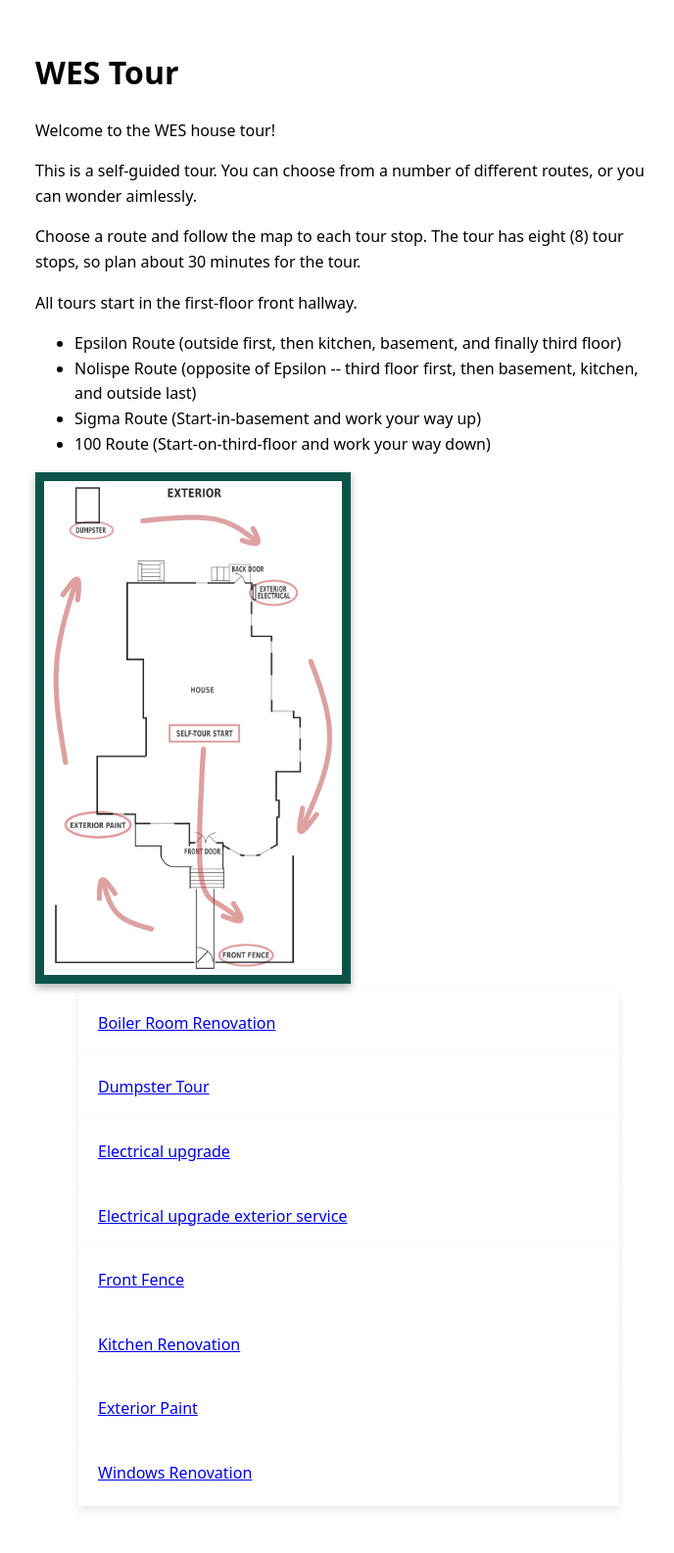
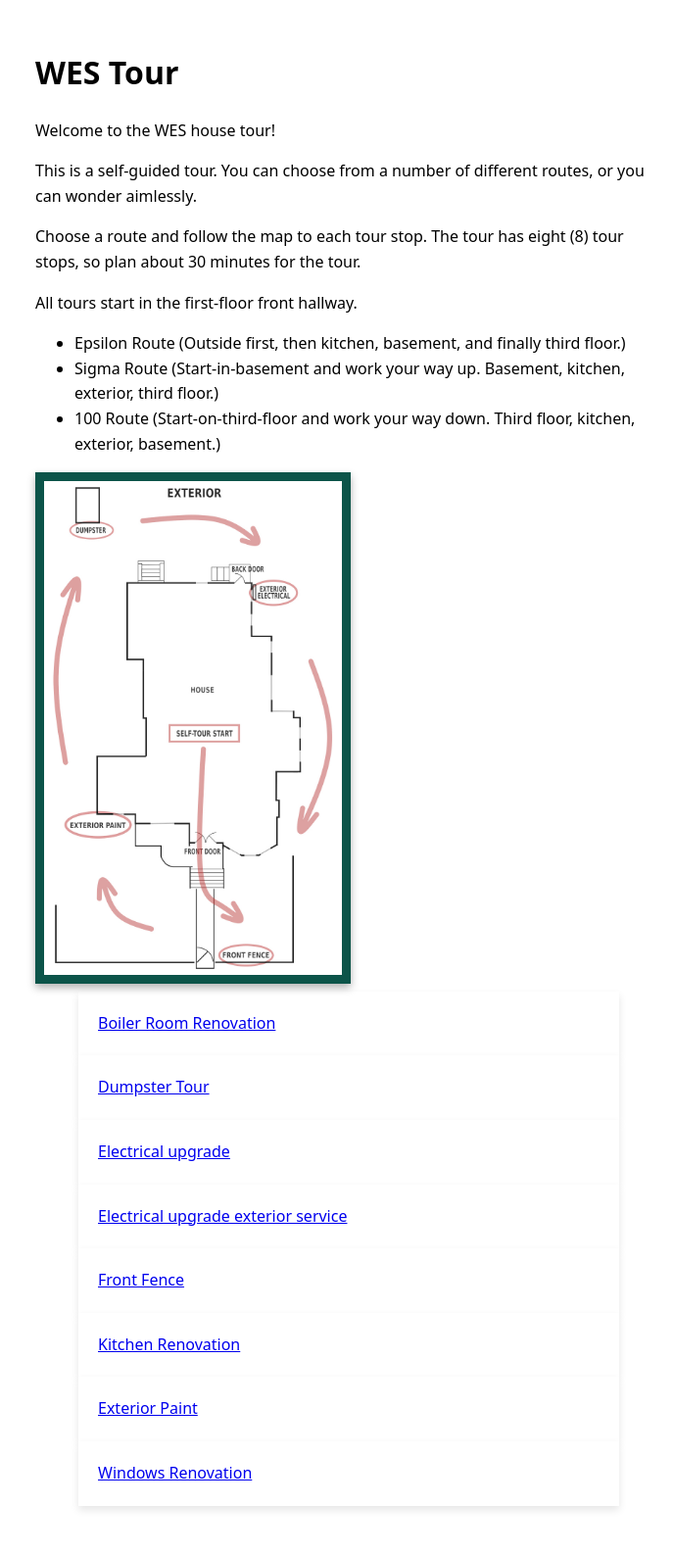
Before and after one commit to mciechanumich/WEStour, a Jekyll site: the page built from docs/index.html, in a window 1280 px wide. Shown: the whole page at 98% size, without its empty margins (284-972 px from the left). Built offline with Jekyll 4.4.1, drawn with Linux system fonts in a browser that asks for light colours.

Commit message:
Revise tour route descriptions in index.html
Updated route descriptions for clarity and consistency.

```diff
--- a/docs/index.html
+++ b/docs/index.html
@@ -14,10 +14,9 @@ title: WES Tour
 </div>
 <div>
   <ul>
-  <li>Epsilon Route (outside first, then kitchen, basement, and finally third floor)</li>
-  <li>Nolispe Route (opposite of Epsilon -- third floor first, then basement, kitchen, and outside last)</li>
-  <li>Sigma Route (Start-in-basement and work your way up)</li>
-  <li>100 Route (Start-on-third-floor and work your way down)</li>
+  <li>Epsilon Route (Outside first, then kitchen, basement, and finally third floor.)</li>
+  <li>Sigma Route (Start-in-basement and work your way up. Basement, kitchen, exterior, third floor.)</li>
+  <li>100 Route (Start-on-third-floor and work your way down. Third floor, kitchen, exterior, basement.)</li>
 </ul>
 </div>
 
```
